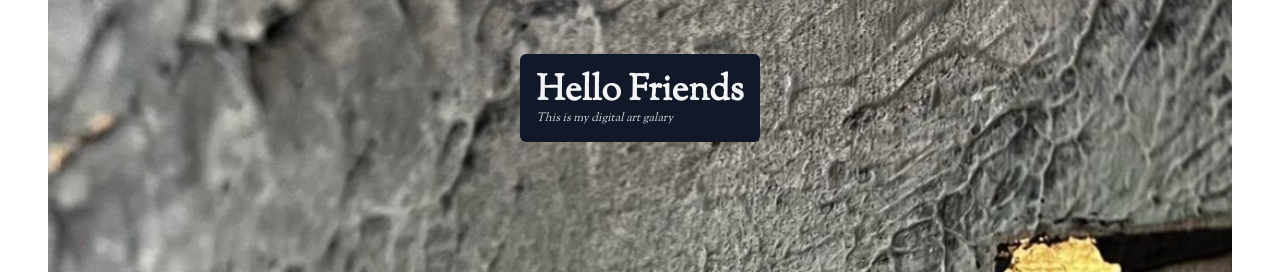
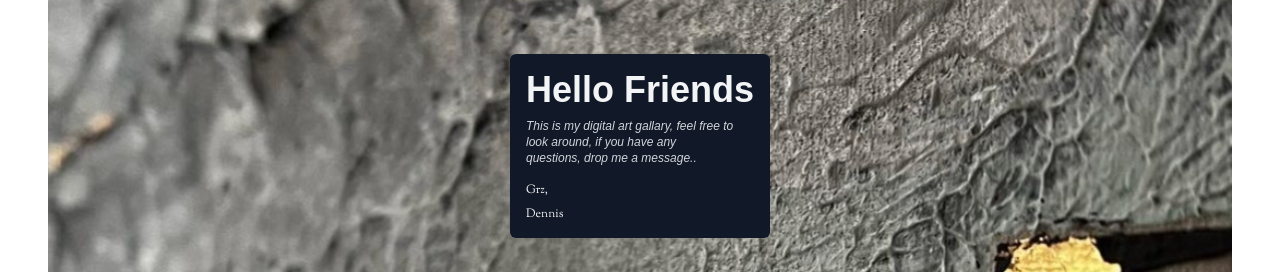
Before and after one commit to DnZ19/dnzart, a Next.js app: page / in a window 1280 px wide. Shown: the part 282-554 px from the top of the page. Built offline with nearby package versions, Linux system fonts and the light colour scheme.

Commit message:
LandingPage

```diff
--- a/app/components/Nav.tsx
+++ b/app/components/Nav.tsx
@@ -32,7 +32,7 @@ export default function Nav() {
 					onClick={toggleMenu}>
 					<i
 						className="fa fa-bars text-2xl"
-						style={{ fontSize: "25px" }}></i>
+						style={{ fontSize: "35px" }}></i>
 				</button>
 			</div>
 
--- a/app/contact/page.tsx
+++ b/app/contact/page.tsx
@@ -6,7 +6,11 @@ import { useForm, ValidationError } from "@formspree/react";
 export default function Contact() {
 	const [state, handleSubmit] = useForm("xqkonjbg");
 	if (state.succeeded) {
-		return <p>Thanks for joining!</p>;
+		return (
+			<p className="h-screen w-full flex felx-col items-center justify-center text-4xl font-sans">
+				Thanks for reaching out!
+			</p>
+		);
 	}
 	return (
 		<div className="flex flex-col items-center">
--- a/app/globals.css
+++ b/app/globals.css
@@ -5,18 +5,19 @@
 :root {
 	--max-width: 1100px;
 	--border-radius: 12px;
-	--font-path: "/public/GoudyStM.otf";
+	--font-path: "/public/SortsMillGoudy-Regular.ttf";
 }
 
 @font-face {
 	font-family: "GoudyStM";
-	src: url("/public/GoudyStM.otf") format("opentype");
+	src: url("/public/SortsMillGoudy-Regular.ttf")
+		format("opentype");
 	font-weight: normal;
 	font-style: normal;
 }
 
 body {
-	font-family: "GoudyStM", sans-serif;
+	font-family: "SortsMillGoudy-Regular", sans-serif;
 }
 
 * {
--- a/app/page.tsx
+++ b/app/page.tsx
@@ -14,12 +14,16 @@ export default function Home() {
 				}}>
 				<Link href="/products">
 					<div className="flex flex-col items-start justify-start h-30 mt-60 bg-gray-900 hover:bg-gray-500 cursor-pointer transition-colors duration-200 text-gray-100 p-4 rounded-md">
-						<h1 className="text-4xl font-bold">
+						<h1 className="text-4xl font-bold mb-2">
 							Hello Friends
 						</h1>
-						<p className="text-gray-300 italic text-xs">
-							This is my digital art galary
+						<p className="text-gray-300 italic text-xs w-52">
+							This is my digital art gallary, feel free to
+							look around, if you have any questions, drop
+							me a message..
 						</p>
+						<p className="font-sans text-xs mt-4"> Grz,</p>
+						<p className="font-sans text-xs mt-2">Dennis</p>
 						{/* <button className="text-gray-300 italic text-xs text-center">
 							Enter
 						</button> */}
```
